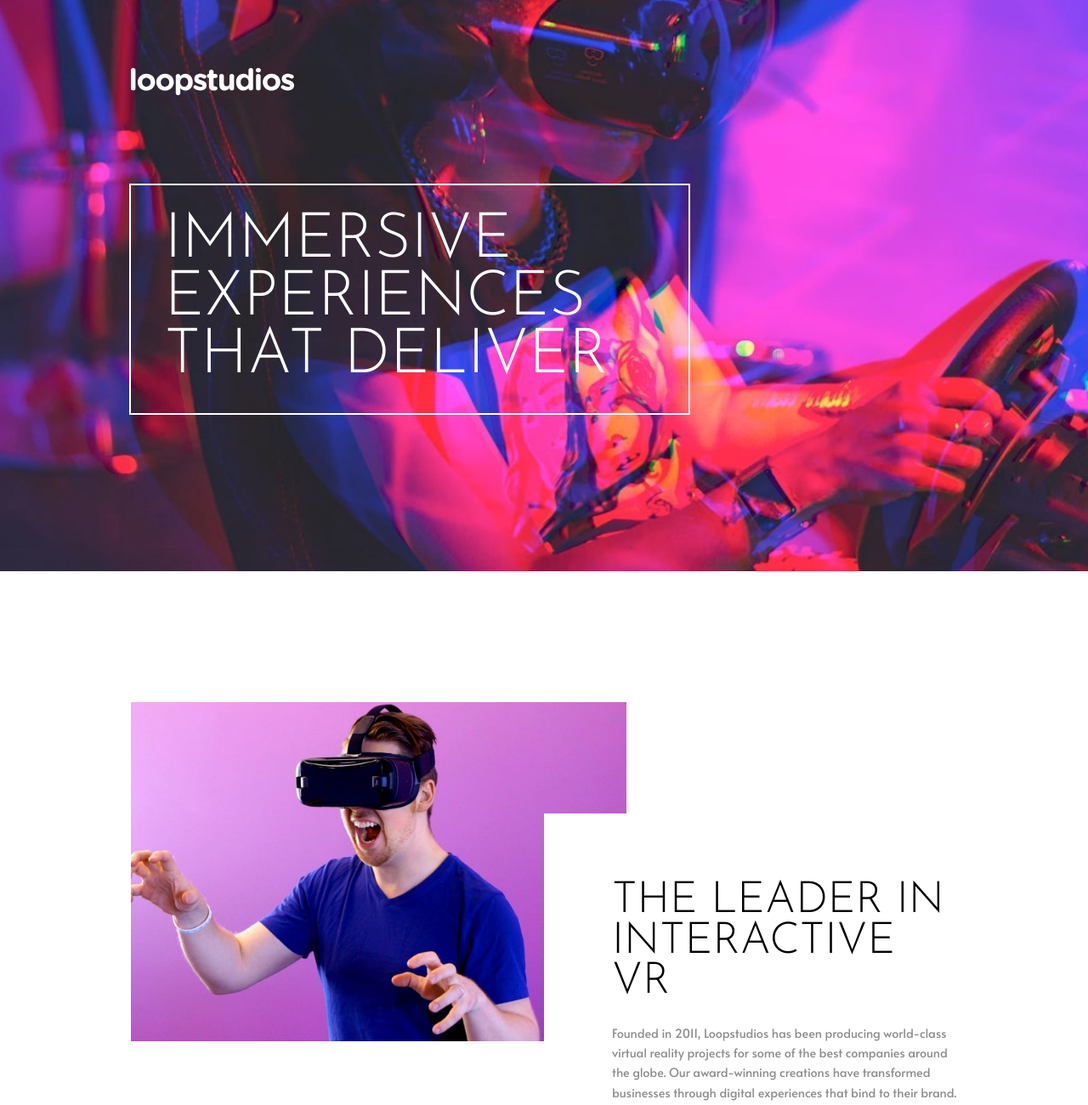
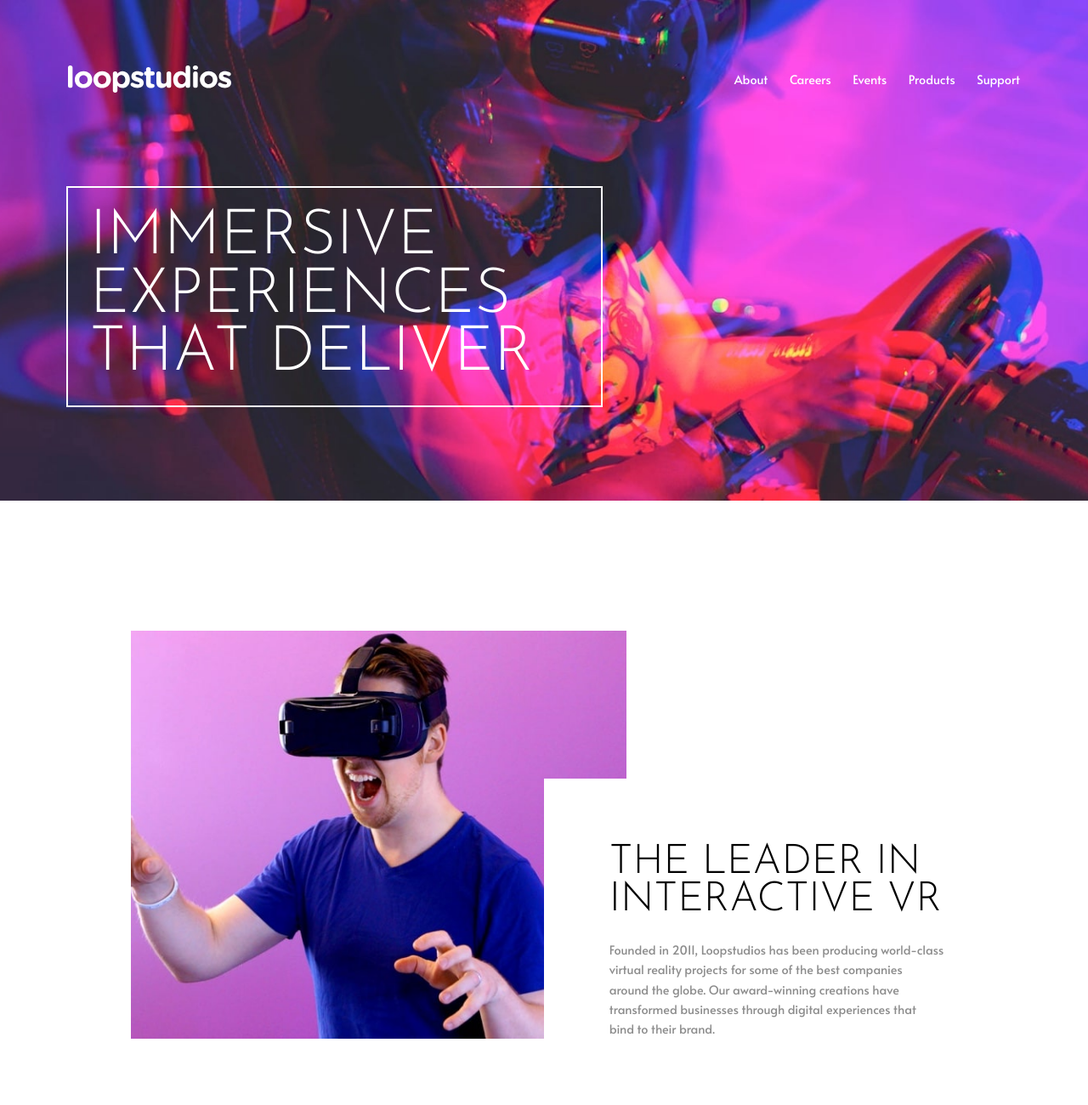
Before and after one commit to sahand-masoleh/fem-26-loopstudios-landing-page, a plain HTML site: page index.html in a window 1280 px wide. Shown: the top 1300 px of the page at 85% size. Drawn offline with Linux system fonts and the light colour scheme.

Commit message:
perfect responsiveness

```diff
--- a/index.html
+++ b/index.html
@@ -11,6 +11,7 @@
 
 <body>
   <header class="banner">
+    <div class="banner__inner">
       <nav class="banner__nav nav">
         <img src="./images/logo.svg" alt="" class="nav__logo">
         <input type="checkbox" class="nav__hamburger-input" id="hamburger">
@@ -27,6 +28,7 @@
       <h1 class="banner__slogan">
         Immersive experiences that deliver
       </h1>
+    </div>
   </header>
 
   <main class="main">
--- a/style.css
+++ b/style.css
@@ -8,9 +8,9 @@
 
 	--fw-3: "Alata", sans-serif;
 	--fw-4: "Josefin Sans", sans-serif;
-	--fs-xl: clamp(2.6rem, 10vw, 4.6rem);
-	--fs-l: clamp(2rem, 8vw, 3.2rem);
-	--fs-m: clamp(1.5rem, 6vw, 2rem);
+	--fs-xl: clamp(1rem, 12vw, 2.6rem);
+	--fs-l: clamp(1rem, 10vw, 2.2rem);
+	--fs-m: clamp(1rem, 6vw, 2rem);
 	--fs-s: 0.9rem;
 	--fs-xs: 0.5rem;
 
@@ -20,7 +20,6 @@
 	--gap-2-5: 2.5rem;
 	--gap-3: 3rem;
 	--gap-5: 5rem;
-	--gap-10: clamp(1.5rem, 12vw, 10rem);
 }
 
 * {
@@ -38,9 +37,15 @@ img {
 	background: center / cover no-repeat url(./images/mobile/image-hero.jpg);
 	height: 40rem;
 	padding: var(--gap-2-5) var(--gap-1-5);
+	padding-bottom: 0;
+}
+
+.banner__inner {
 	display: grid;
 	grid-template-rows: auto 1fr;
 	align-items: center;
+	justify-content: center;
+	height: 100%;
 }
 
 .nav {
@@ -69,6 +74,7 @@ img {
 	flex-direction: column;
 	gap: var(--gap-2);
 	padding: var(--gap-2-5) var(--gap-1-5);
+	padding-bottom: 0;
 	justify-content: center;
 }
 
@@ -107,7 +113,7 @@ img {
 	font-size: var(--fs-xl);
 	color: var(--white);
 	text-transform: uppercase;
-	padding: var(--gap-1);
+	padding: var(--gap-1-5);
 	outline: 2px solid var(--white);
 	line-height: 1.5ch;
 }
@@ -115,19 +121,22 @@ img {
 .main {
 	padding: var(--gap-5) var(--gap-1-5);
 	display: flex;
+	justify-content: center;
 	flex-direction: column;
-	gap: 1rem;
+	gap: var(--gap-3);
 }
 
 .primary {
 	display: grid;
+	justify-content: center;
+	gap: var(--gap-2-5);
 }
 
 .primary__article {
 	display: flex;
 	flex-direction: column;
 	gap: var(--gap-1-5);
-	padding: var(--gap-2-5) var(--gap-1);
+	padding: 0 var(--gap-1);
 	text-align: center;
 	background-color: var(--white);
 }
@@ -161,8 +170,10 @@ img {
 	font-weight: 400;
 	font-size: var(--fs-l);
 	color: var(--black);
+	padding: var(--gap-1-5) 0;
 	text-transform: uppercase;
 	line-height: 1.5ch;
+	text-align: center;
 }
 
 .thumb {
@@ -182,7 +193,7 @@ img {
 
 .thumb__title {
 	position: absolute;
-	bottom: var(--gap-3);
+	bottom: var(--gap-1);
 	left: var(--gap-1);
 	font-family: var(--fw-4);
 	font-weight: 400;
@@ -199,6 +210,7 @@ img {
 	padding: 1ch 5ch;
 	border: none;
 	outline: 2px solid var(--black);
+	margin: var(--gap-1) 0;
 	background-color: transparent;
 	text-transform: uppercase;
 	font-family: var(--fw-3);
@@ -260,10 +272,34 @@ img {
 }
 
 @media screen and (min-width: 480px) {
+	:root {
+		--fs-xl: clamp(2.6rem, 6vw, 4.6rem);
+		--fs-l: clamp(2rem, 5vw, 3rem);
+		--fs-m: clamp(1rem, 3vw, 2rem);
+		--fs-s: 0.9rem;
+		--fs-xs: 0.5rem;
+
+		--gap-1: 1rem;
+		--gap-1-5: 1.5rem;
+		--gap-2: min(2vw, 2rem);
+		--gap-2-5: 2.5rem;
+		--gap-3: 3rem;
+		--gap-5: min(6vw, 5rem);
+		--gap-10: min(12vw, 10rem);
+	}
+
 	.banner {
 		background: center / cover no-repeat url(./images/desktop/image-hero.jpg);
 		height: 32rem;
-		padding: var(--gap-5) var(--gap-10);
+		padding: var(--gap-5) var(--gap-1-5);
+		padding-bottom: 0;
+	}
+
+	.banner__inner {
+		max-width: 70rem;
+		justify-content: unset;
+		width: 100%;
+		margin: 0 auto;
 	}
 
 	.nav {
@@ -275,6 +311,125 @@ img {
 	}
 
 	.nav__menu {
+		height: 32rem;
+		padding: var(--gap-5) var(--gap-1-5);
+		padding-bottom: 0;
+	}
+
+	.banner__slogan {
+		padding: var(--gap-2);
+		max-width: 36rem;
+	}
+
+	.main {
+		padding: var(--gap-10);
+		gap: var(--gap-10);
+		max-width: 70rem;
+		margin: 0 auto;
+	}
+
+	.creations {
+		gap: var(--gap-2);
+		grid-template-rows: auto 1fr 1fr;
+		grid-template-columns: repeat(4, 1fr);
+		place-items: center;
+	}
+
+	.creations__title {
+		grid-column: 1/3;
+		grid-row: 1/2;
+		justify-self: left;
+	}
+
+	.creations__button {
+		grid-column: 3/5;
+		grid-row: 1/2;
+		justify-self: right;
+	}
+
+	.creations__button:hover {
+		background-color: var(--black);
+		color: var(--white);
+		outline: none;
+	}
+
+	.thumb:hover::before {
+		background-image: unset;
+		background-color: #ffffffc0;
+	}
+
+	.thumb:hover > .thumb__title {
+		color: var(--black);
+	}
+
+	.thumb__title {
+		position: absolute;
+		bottom: var(--gap-2);
+		left: 0;
+		width: 100%;
+		padding: 0 var(--gap-2);
+	}
+
+	.footer {
+		padding: var(--gap-3) var(--gap-10);
+		justify-items: start;
+		gap: var(--gap-2);
+		grid-template-columns: 1fr 1fr;
+		grid-template-rows: 1fr 1fr;
+	}
+
+	.footer__menu {
+		flex-flow: row wrap;
+		gap: var(--gap-2-5);
+		row-gap: 0;
+		grid-row: 2/3;
+	}
+
+	.footer__item {
+		position: relative;
+	}
+
+	.footer__item:hover::after {
+		content: "";
+		position: absolute;
+		width: 50%;
+		height: 0.25ch;
+		border-radius: 10px;
+		background-color: var(--white);
+		bottom: 0;
+		left: 50%;
+		transform: translateX(-50%);
+	}
+
+	.footer__socials {
+		justify-self: end;
+	}
+
+	.footer__icon {
+		position: relative;
+	}
+
+	.footer__icon:hover::after {
+		content: "";
+		position: absolute;
+		width: 100%;
+		height: 0.25ch;
+		border-radius: 10px;
+		background-color: var(--white);
+		bottom: 0;
+		left: 50%;
+		transform: translateX(-50%);
+	}
+
+	.footer__text {
+		justify-self: end;
+		text-align: end;
+	}
+}
+
+@media screen and (min-width: 640px) {
+	.nav__menu {
+		display: flex;
 		position: unset;
 		background-color: unset;
 		height: unset;
@@ -305,128 +460,35 @@ img {
 		display: none;
 	}
 
-	.banner__slogan {
-		padding: var(--gap-2) var(--gap-2-5);
-		max-width: 36rem;
+	.primary {
+		gap: 0;
+		display: block;
+		position: relative;
+		height: 30rem;
+		width: 100%;
 	}
 
-	.main {
-		padding: var(--gap-10);
-		gap: var(--gap-10);
+	.primary__picture {
+		position: absolute;
+		left: 0;
+		right: 50%;
+		width: 60%;
+		height: 100%;
 	}
 
-	.primary {
-		grid-template-columns: repeat(auto-fill, 10%);
-		grid-template-rows: repeat(auto-fill, 33%);
+	.primary__picture > img {
+		height: 100%;
 	}
 
 	.primary__article {
-		padding: 0;
+		position: absolute;
+		padding-left: var(--gap-5);
 		padding-top: var(--gap-5);
-		padding-left: var(--gap-5);
-		text-align: left;
-		grid-column: 6/11;
-		grid-row: 2/4;
-	}
-
-	.primary__picture {
-		grid-column: 1/7;
-		grid-row: 1/4;
-	}
-
-	.creations {
-		gap: var(--gap-2);
-		grid-template-rows: auto 1fr 1fr;
-		grid-template-columns: repeat(4, 1fr);
-	}
-
-	.creations__title {
-		grid-column: 1/3;
-		grid-row: 1/2;
-		justify-self: left;
-	}
-
-	.creations__button {
-		grid-column: 3/5;
-		grid-row: 1/2;
-		justify-self: right;
-		margin-bottom: 3rem;
-	}
-
-	.creations__button:hover {
-		background-color: var(--black);
-		color: var(--white);
-		outline: none;
-	}
-
-	.thumb:hover::before {
-		background-image: unset;
-		background-color: #ffffffc0;
-	}
-
-	.thumb:hover > .thumb__title {
-		color: var(--black);
-	}
-
-	.thumb__title {
-		position: absolute;
-		bottom: var(--gap-2);
-		left: var(--gap-2);
-	}
-
-	.footer {
-		padding: var(--gap-3) var(--gap-10);
-		justify-items: start;
-		gap: var(--gap-2);
-		grid-template-columns: 1fr 1fr;
-		grid-template-rows: 1fr 1fr;
-	}
-
-	.footer__menu {
-		flex-direction: row;
-		gap: var(--gap-2-5);
-		grid-row: 2/3;
-	}
-
-	.footer__item {
-		position: relative;
-	}
-
-	.footer__item:hover::after {
-		content: "";
-		position: absolute;
-		width: 50%;
-		height: 0.25ch;
-		border-radius: 10px;
-		background-color: var(--white);
+		right: 0;
 		bottom: 0;
 		left: 50%;
-		transform: translateX(-50%);
-	}
-
-	.footer__socials {
-		justify-self: end;
-		gap: var(--gap-1);
-	}
-
-	.footer__icon {
-		position: relative;
-	}
-
-	.footer__icon:hover::after {
-		content: "";
-		position: absolute;
-		width: 100%;
-		height: 0.25ch;
-		border-radius: 10px;
-		background-color: var(--white);
-		bottom: 0;
-		left: 50%;
-		transform: translateX(-50%);
-	}
-
-	.footer__text {
-		justify-self: end;
-		text-align: end;
+		height: min-content;
+		overflow: hidden;
+		text-align: left;
 	}
 }
```
Lines whose indentation alone changed are shown as unchanged.
